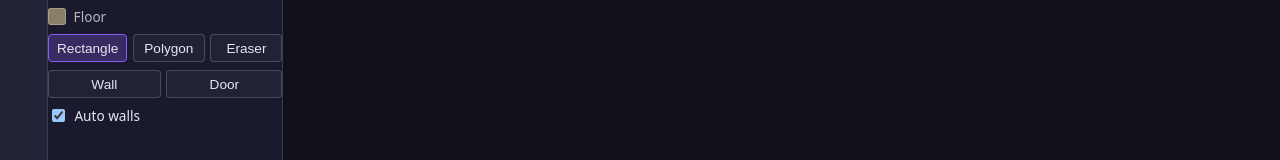
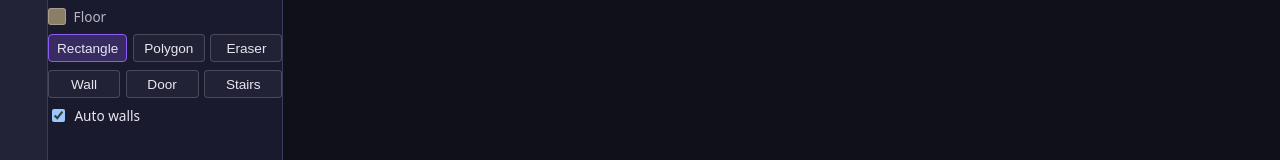
Before and after one commit to Gnum127/dungeon-halls, a React (Vite) app in the folder frontend/: page / in a window 1280 px wide. Shown: the part 350-510 px from the top of the page. Built offline with nearby package versions, Linux system fonts and the light colour scheme.

Commit message:
stage 18.5: stairs tool button
Add the Stairs button to the build-tools set (RegionTools) and EditorPage selectStairs; ru/en key. The coverage palette already has no stairs tile since stage 15.

```diff
--- a/frontend/src/app/i18n/locales/en.json
+++ b/frontend/src/app/i18n/locales/en.json
@@ -26,6 +26,7 @@
       "eraser": "Eraser",
       "wall": "Wall",
       "door": "Door",
+      "stairs": "Stairs",
       "vertices": "Vertices",
       "autoWalls": "Auto walls",
       "erases": "clears the area",
--- a/frontend/src/app/i18n/locales/ru.json
+++ b/frontend/src/app/i18n/locales/ru.json
@@ -26,6 +26,7 @@
       "eraser": "Ластик",
       "wall": "Стена",
       "door": "Дверь",
+      "stairs": "Лестница",
       "vertices": "Вершин",
       "autoWalls": "Авто-стены",
       "erases": "очистит область",
--- a/frontend/src/editor/EditorPage.tsx
+++ b/frontend/src/editor/EditorPage.tsx
@@ -115,6 +115,11 @@ export function EditorPage() {
     setTool({ type: 'door', imageId: doorImageId, openAngle: doorOpenAngle })
   }
 
+  function selectStairs() {
+    setSelectedObjectId(null)
+    setTool({ type: 'stairs' })
+  }
+
   function changeDoorImage(imageId: string | null) {
     saveDoorImageId(imageId)
     setDoorImageId(imageId)
@@ -204,6 +209,7 @@ export function EditorPage() {
               onSelectEraser={selectEraser}
               onSelectWall={selectWall}
               onSelectDoor={selectDoor}
+              onSelectStairs={selectStairs}
               onVertexCountChange={changeVertexCount}
               onAutoWallsChange={toggleAutoWalls}
               onDoorImageChange={changeDoorImage}
--- a/frontend/src/editor/components/RegionTools.tsx
+++ b/frontend/src/editor/components/RegionTools.tsx
@@ -23,6 +23,7 @@ export interface RegionToolsProps {
   onSelectEraser: () => void
   onSelectWall: () => void
   onSelectDoor: () => void
+  onSelectStairs: () => void
   onVertexCountChange: (count: number) => void
   onAutoWallsChange: (value: boolean) => void
   onDoorImageChange: (imageId: string | null) => void
@@ -43,6 +44,7 @@ export function RegionTools(props: RegionToolsProps) {
     onSelectEraser,
     onSelectWall,
     onSelectDoor,
+    onSelectStairs,
     onVertexCountChange,
     onAutoWallsChange,
     onDoorImageChange,
@@ -116,6 +118,16 @@ export function RegionTools(props: RegionToolsProps) {
           onClick={onSelectDoor}
         >
           {t('editor.regionTools.door')}
+        </button>
+        <button
+          type="button"
+          className={[styles.button, activeTool.type === 'stairs' ? styles.selected : '']
+            .filter(Boolean)
+            .join(' ')}
+          aria-pressed={activeTool.type === 'stairs'}
+          onClick={onSelectStairs}
+        >
+          {t('editor.regionTools.stairs')}
         </button>
       </div>
 
```
Also changed, not shown: 2 other files (tests, documents, lock files or other folders).
